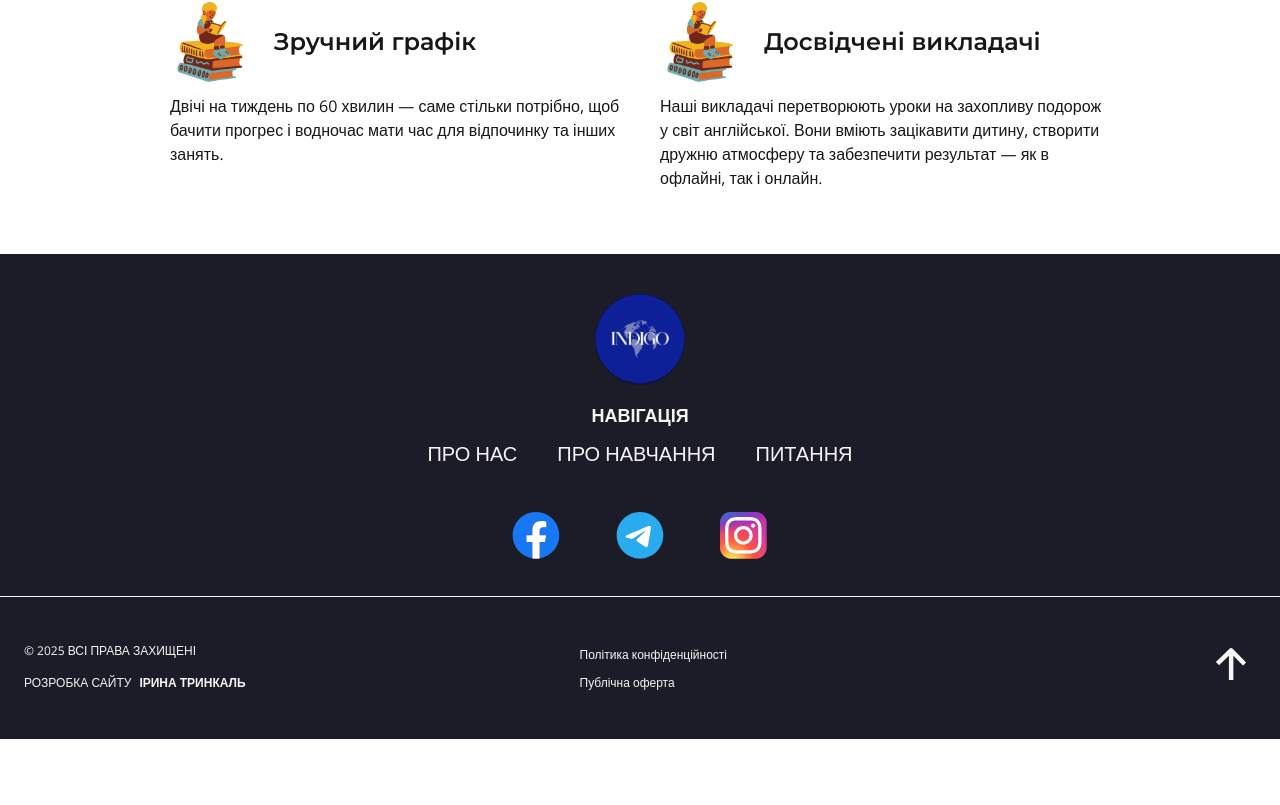
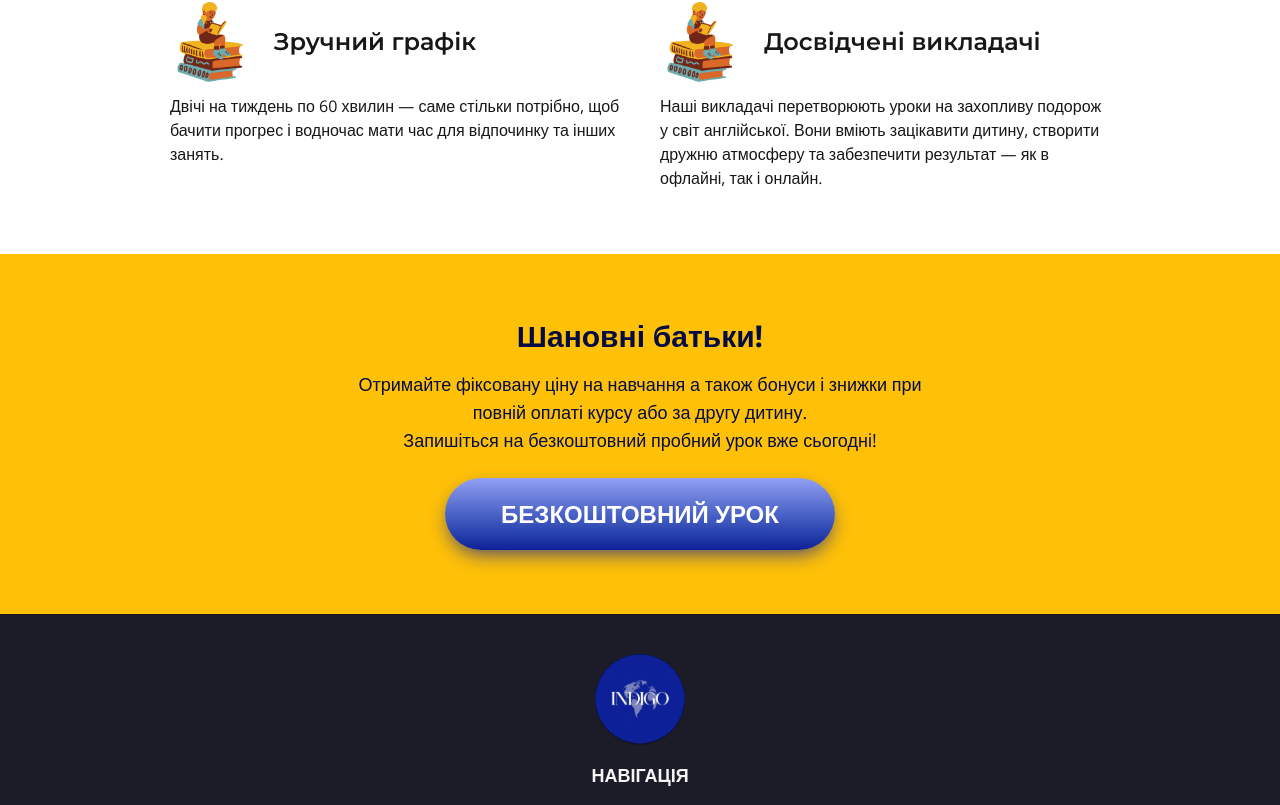
Before and after one commit to IraMira333/indigo-school, a Next.js app: page / in a window 1280 px wide. Shown: the part 1774-2579 px from the top of the page. Before the commit the page ends 2513 px from the top, so only its background shows below. Built offline with nearby package versions, Linux system fonts and the light colour scheme.

Commit message:
Created CTA

```diff
--- a/src/app/globals.css
+++ b/src/app/globals.css
@@ -43,3 +43,7 @@ body {
     overflow: hidden !important;
     height: 100% !important;
 }
+
+/* * {
+    outline: 1px solid red !important;
+} */
--- a/src/app/page.tsx
+++ b/src/app/page.tsx
@@ -1,4 +1,6 @@
 import { AdvantagesList } from "@/components/advantages/AdvantagesList";
+import { CTA } from "@/components/CTA/CTA";
+import { ctaDiscount } from "@/components/data/ctaContent";
 import { DetailsList } from "@/components/details/DetailsList";
 import { Hero } from "@/components/hero/Hero";
 
@@ -8,6 +10,7 @@ export default function Home() {
             <Hero />
             <AdvantagesList />
             <DetailsList />
+            <CTA cta={ctaDiscount} />
         </>
     );
 }
--- /dev/null
+++ b/src/components/CTA/CTA.tsx
@@ -0,0 +1,13 @@
+import { ButtonGet } from "../shared/ButtonGet";
+
+export const CTA = ({ cta }: { cta: { title: string; text: string } }) => {
+    return (
+        <section className="bg-hero-bg py-16 text-center">
+            <h2 className="text-shadow mb-4 text-3xl font-bold">{cta.title}</h2>
+            <p className="text-shadow mx-auto mb-6 max-w-[600px] text-lg whitespace-pre-line">
+                {cta.text}
+            </p>
+            <ButtonGet />
+        </section>
+    );
+};
--- /dev/null
+++ b/src/components/data/ctaContent.ts
@@ -0,0 +1,4 @@
+export const ctaDiscount = {
+    title: "Шановні батьки!",
+    text: "Отримайте фіксовану ціну на навчання а також бонуси і знижки при повній оплаті курсу або за другу дитину. \nЗапишіться на безкоштовний пробний урок вже сьогодні!",
+};
--- a/src/components/details/DetailsList.tsx
+++ b/src/components/details/DetailsList.tsx
@@ -40,7 +40,10 @@ const details = [
 ];
 export const DetailsList = () => {
     return (
-        <section id="course" className="pc:pb-16 pc:px-10 px-4 pb-12">
+        <section
+            id="course"
+            className="pc:pb-16 pc:px-10 overflow-hidden px-4 pb-12"
+        >
             <h2 className="font-montserrat mb-6 max-w-[300px] text-4xl font-semibold">
                 Детальніше про навчання
             </h2>
--- a/src/components/hero/Hero.tsx
+++ b/src/components/hero/Hero.tsx
@@ -1,4 +1,5 @@
 import { AnimatedText } from "../shared/AnimatedText";
+import { ButtonGet } from "../shared/ButtonGet";
 
 export const Hero = () => {
     return (
@@ -15,9 +16,7 @@ export const Hero = () => {
                     <p className="pc:max-w-[500px] pc:text-2xl pc:mb-8 mb-4 max-w-[500px]">
                         Запишіться зараз на безкоштовний пробний урок
                     </p>
-                    <button className="from-light-blue pc:text-2xl pc:py-5 pc:px-14 to-blue-custom relative rounded-full bg-gradient-to-b px-11 py-3 font-bold text-white uppercase shadow-[0_8px_20px_-5px_rgba(13,32,152,0.8)] transition-all hover:shadow-[0_10px_25px_-5px_rgba(13,32,152,0.9)] active:translate-y-1 active:shadow-none">
-                        безкоштовний урок
-                    </button>
+                    <ButtonGet />
                 </div>
             </div>
         </section>
--- /dev/null
+++ b/src/components/shared/ButtonGet.tsx
@@ -0,0 +1,7 @@
+export const ButtonGet = ({ className }: { className?: string }) => {
+    return (
+        <button className={`from-light-blue pc:text-2xl pc:py-5 pc:px-14 to-blue-custom relative rounded-full bg-gradient-to-b px-11 py-3 font-bold text-white uppercase shadow-[0_8px_20px_-5px_rgba(13,32,152,0.8)] transition-all hover:shadow-[0_10px_25px_-5px_rgba(13,32,152,0.9)] active:translate-y-1 active:shadow-none ${className}`}>
+            безкоштовний урок
+        </button>
+    );
+};
```
